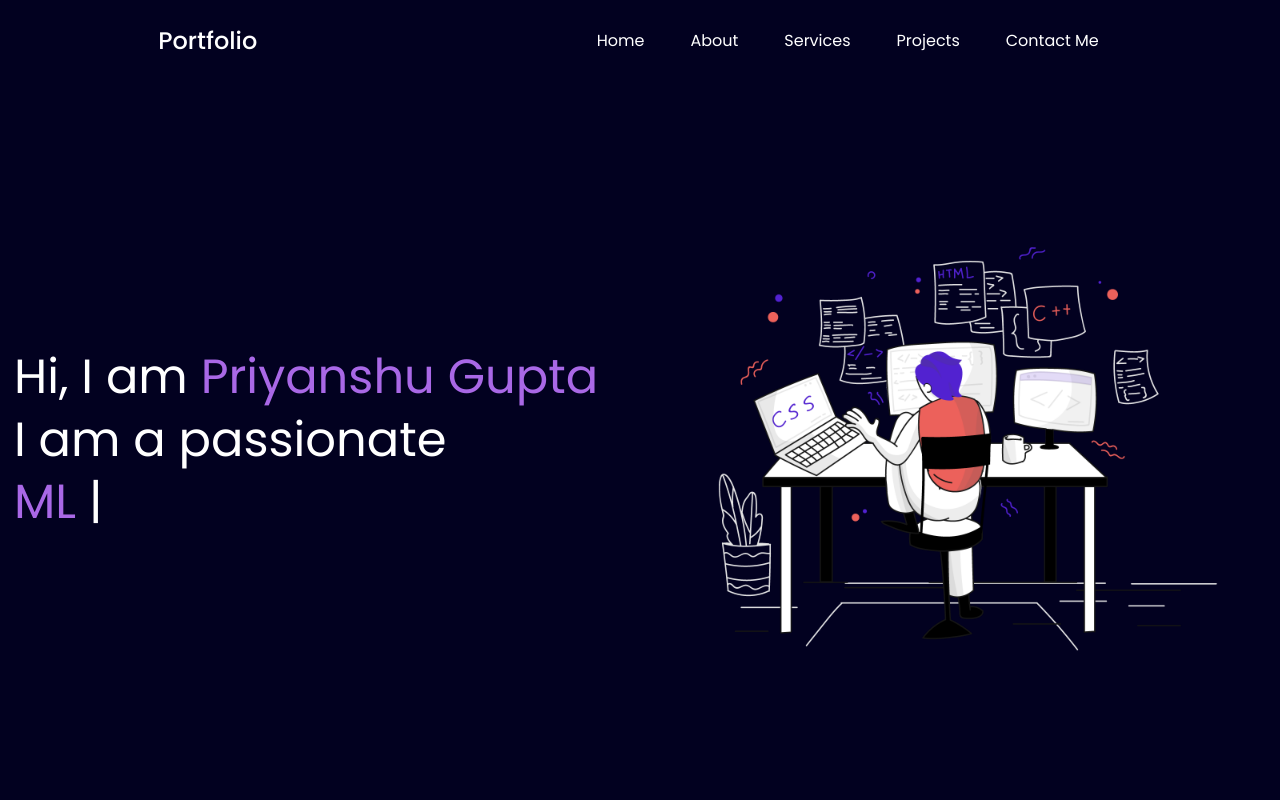
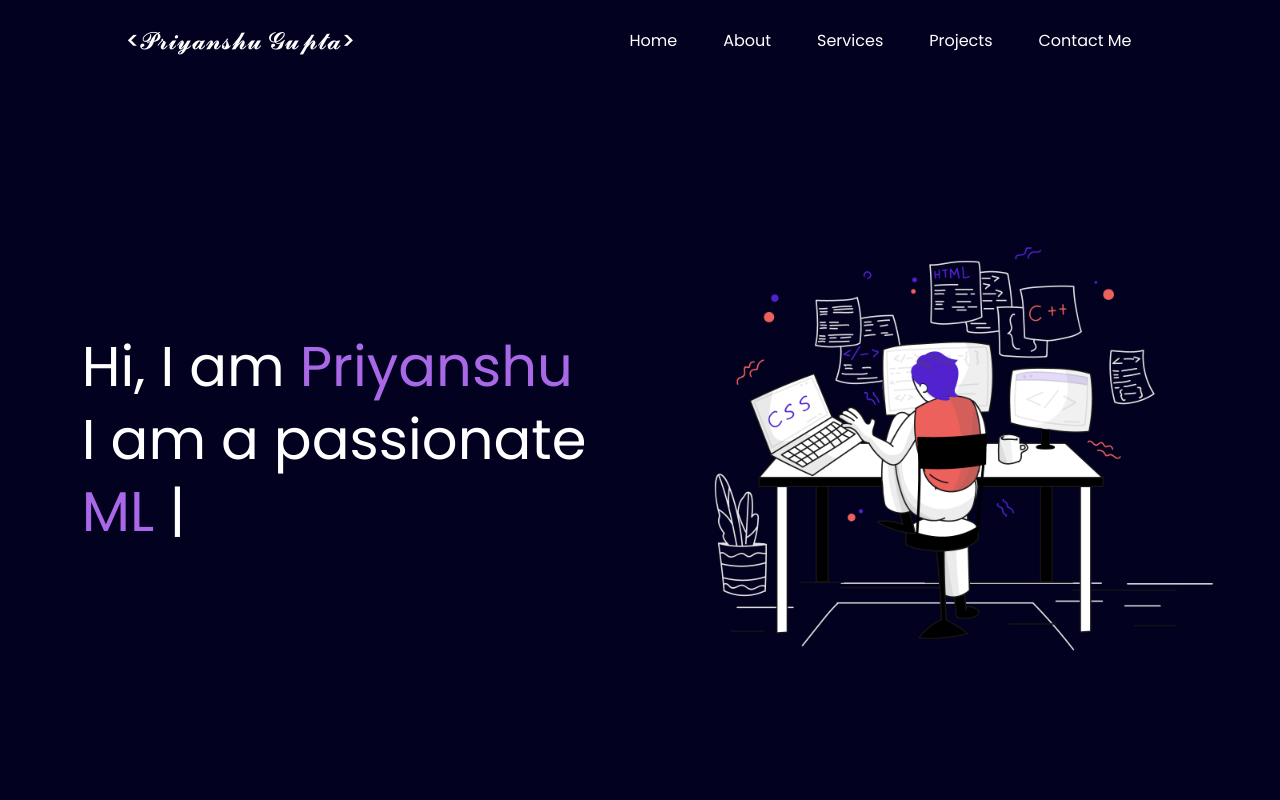
Before and after one commit to priyanshugupta18-web/portfolio, a plain HTML site: page index.html in a window 1280 px wide. Shown: the top 800 px of the page. Drawn offline with nearby package versions, Linux system fonts and the light colour scheme.

Commit message:
some changes in home section for better aesthetics

```diff
--- a/home.css
+++ b/home.css
@@ -12,8 +12,9 @@
         }
 
         .leftSection {
-            font-size: 3rem;
+            font-size: 3.5rem;
             line-height: 1.3;
+            padding-left: 5vw;
         }
 
         .purple {
@@ -55,3 +56,7 @@
         #Me {
             color: rgb(169, 104, 230);
         }
+        .left a{
+            text-decoration: none;
+            color: white;
+        }
--- a/index.html
+++ b/index.html
@@ -28,7 +28,9 @@
 
     <header>
         <nav>
-            <div class="left">Portfolio</div>
+            <div class="left">
+                <a href="/index.html" class="text-xl font-medium text-decoration-none whitespace-nowrap text-black"><𝓟𝓻𝓲𝔂𝓪𝓷𝓼𝓱𝓾 𝓖𝓾𝓹𝓽𝓪></a>
+            </div>
 
             <div class="right">
                 <ul>
@@ -47,7 +49,7 @@
         <section class="Home" id="home">
 
             <div class="leftSection">
-                Hi, I am <span class="purple">Priyanshu Gupta</span>
+                Hi, I am <span class="purple">Priyanshu</span>
                 <div>I am a passionate</div>
                 <span id="element"></span>
             </div>
@@ -139,7 +141,8 @@
                 <!-- Project 1 -->
                 <a href="https://priyanshugupta18-web.github.io/Git-and-GitHub-Documentation-Website/" target="_blank">
                     <div class="project-card">
-                        <img src="others/git-github-docs.png" alt="Git and GitHub Documentation Website" class="project-img">
+                        <img src="others/git-github-docs.png" alt="Git and GitHub Documentation Website"
+                            class="project-img">
                         <div class="project-layer">
                             <h3>Git and GitHub Documentation Website</h3>
                             <p>A Website for understanding Git and GitHub and learning various git commands.</p>
```
